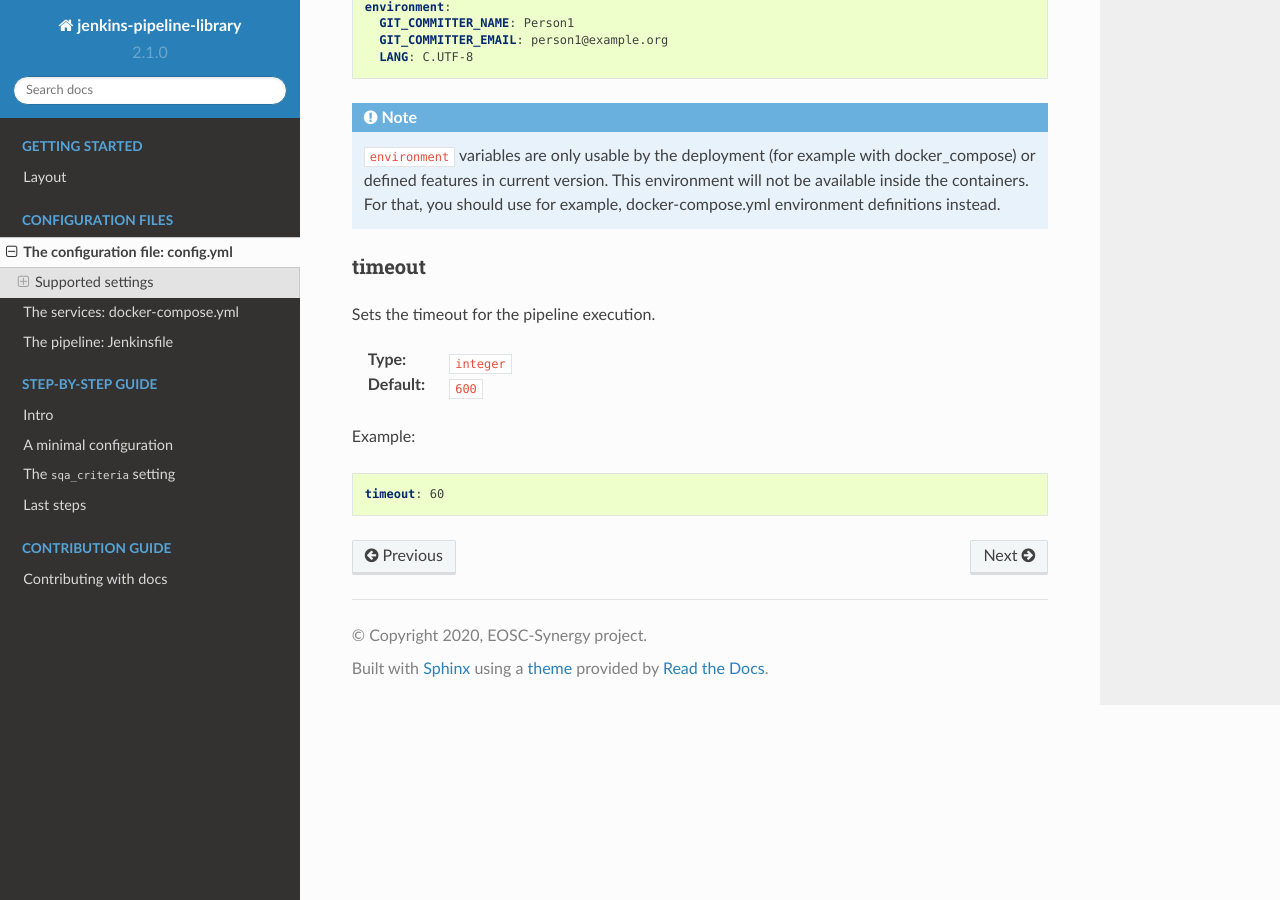
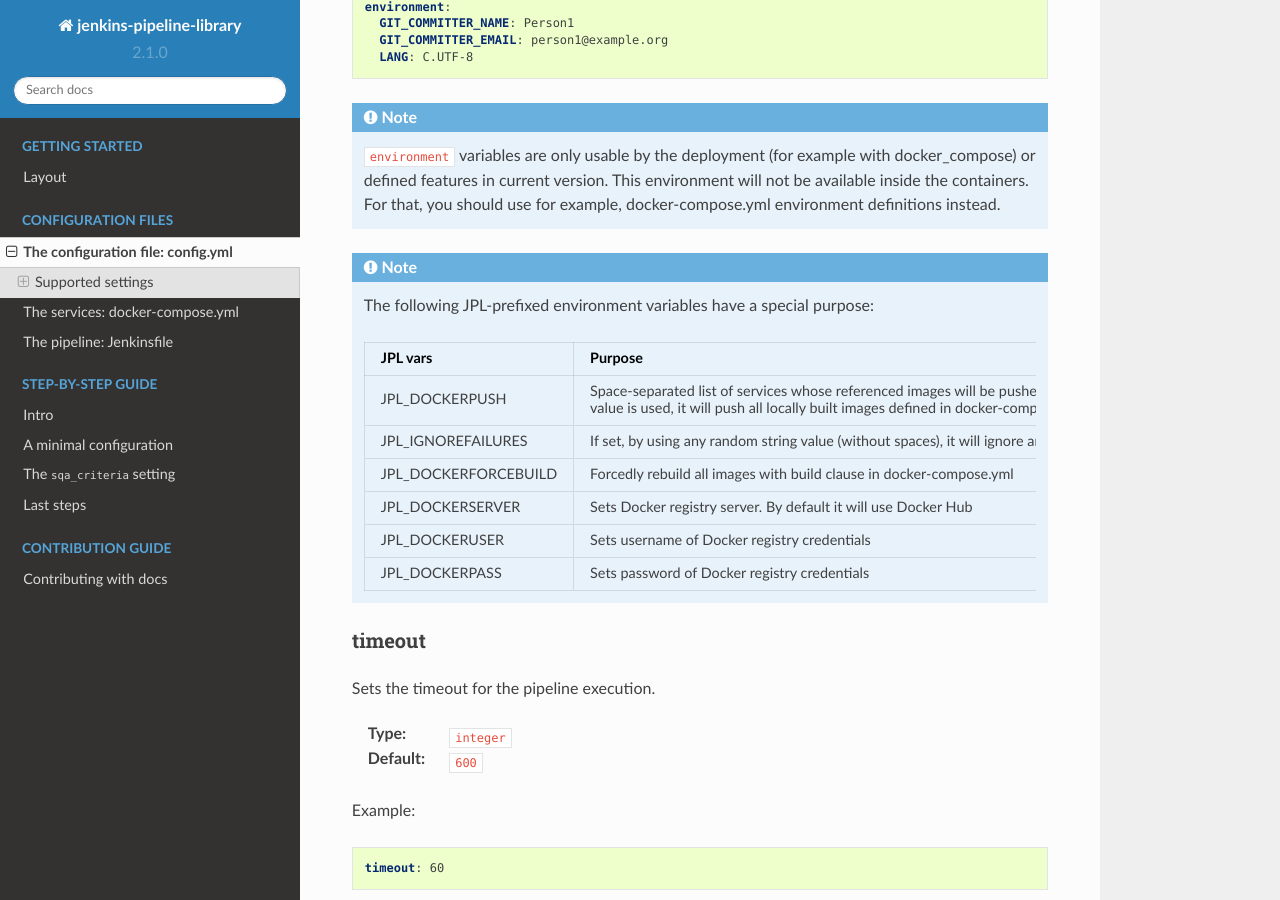
Before and after one commit to indigo-dc/jenkins-pipeline-library, a Sphinx documentation site: the page built from docs/user/config_file.rst, in a window 1280 px wide and 900 px high, scrolled down 6258 px. Built offline with Sphinx 7.4.7 and the Read the Docs theme 2.0.0, drawn with Linux system fonts in a browser that asks for light colours.

Commit message:
JPL environment variables related to Docker push

```diff
--- a/docs/user/config_file.rst
+++ b/docs/user/config_file.rst
@@ -376,6 +376,29 @@
    will not be available inside the containers. For that, you should use for
    example, docker-compose.yml environment definitions instead.
 
+.. note::
+   The following JPL-prefixed environment variables have a special purpose:
+
+   +----------------------+------------------------------------------------------------------+
+   | JPL vars             | Purpose                                                          |
+   +======================+==================================================================+
+   | JPL_DOCKERPUSH       | Space-separated list of services whose referenced images will    |
+   |                      | be pushed to the Docker registry. If ``ALL`` value is used, it   |
+   |                      | will push all locally built images defined in docker-compose.yml |
+   +----------------------+------------------------------------------------------------------+
+   | JPL_IGNOREFAILURES   | If set, by using any random string value (without spaces), it    |
+   |                      | will ignore any push-related failure                             |
+   +----------------------+------------------------------------------------------------------+
+   | JPL_DOCKERFORCEBUILD | Forcedly rebuild all images with build clause in                 |
+   |                      | docker-compose.yml                                               |
+   +----------------------+------------------------------------------------------------------+
+   | JPL_DOCKERSERVER     | Sets Docker registry server. By default it will use Docker Hub   |
+   +----------------------+------------------------------------------------------------------+
+   | JPL_DOCKERUSER       | Sets username of Docker registry credentials                     |
+   +----------------------+------------------------------------------------------------------+
+   | JPL_DOCKERPASS       | Sets password of Docker registry credentials                     |
+   +----------------------+------------------------------------------------------------------+
+
 timeout
 ~~~~~~~
 Sets the timeout for the pipeline execution.
```
